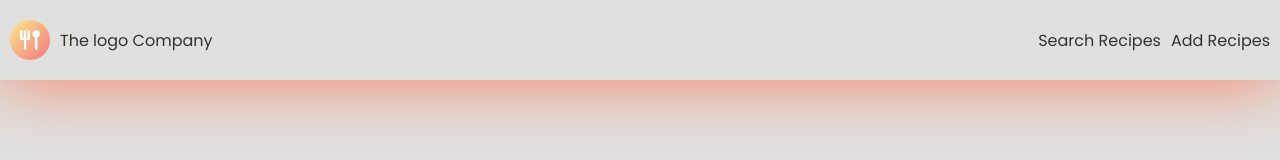
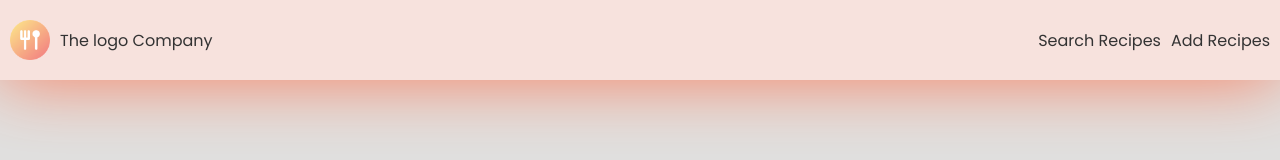
Before and after one commit to PavitrankMishra/Food-Recipe-, a React (Vite) app: page / in a window 1280 px wide. Shown: the top 160 px of the page. Built offline with nearby package versions, Linux system fonts and the light colour scheme; a web font is replaced by a local one.

Commit message:
"style: Added background color for header"

```diff
--- a/src/Components/Header.css
+++ b/src/Components/Header.css
@@ -5,6 +5,7 @@
   color: #333;
   padding: 20px 10px;
   /* border:2px solid red; */
+  background-color: #f7e2dd;
   box-shadow: 0px 0px 70px #f87e5f;
 }
 
```
